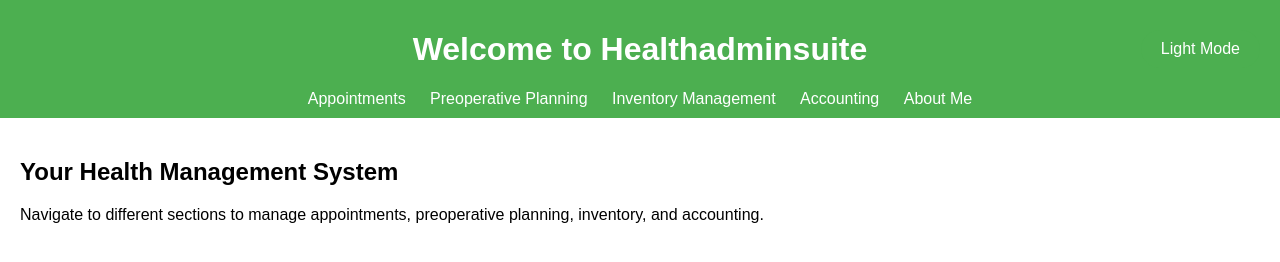
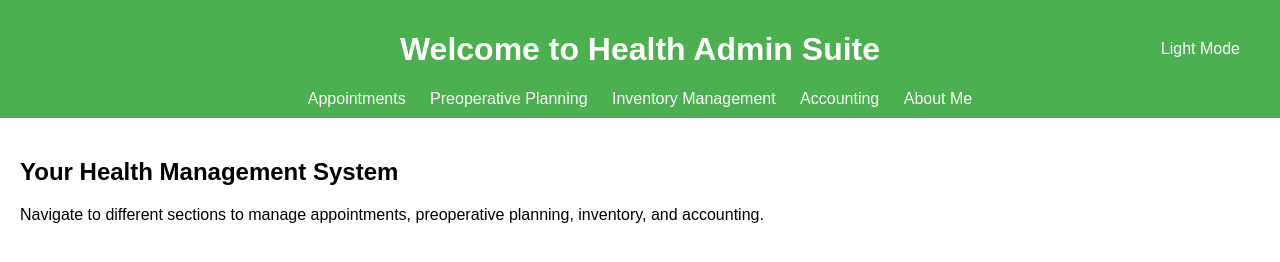
Before and after one commit to ArnavBallinCode/Health_prod, a plain HTML site: page index.html in a window 1280 px wide. Drawn offline with Linux system fonts and the light colour scheme.

Commit message:
Update index.html

```diff
--- a/index.html
+++ b/index.html
@@ -3,12 +3,12 @@
 <head>
   <meta charset="UTF-8">
   <meta name="viewport" content="width=device-width, initial-scale=1.0">
-  <title>Health admin suite</title>
+  <title>Health Admin Suite</title>
   <link rel="stylesheet" href="styles.css">
 </head>
 <body class="light-mode">
   <header>
-    <h1>Welcome to Healthadminsuite</h1>
+    <h1>Welcome to Health Admin Suite</h1>
     <nav>
       <ul>
         <li><a href="appointments.html">Appointments</a></li>
```
